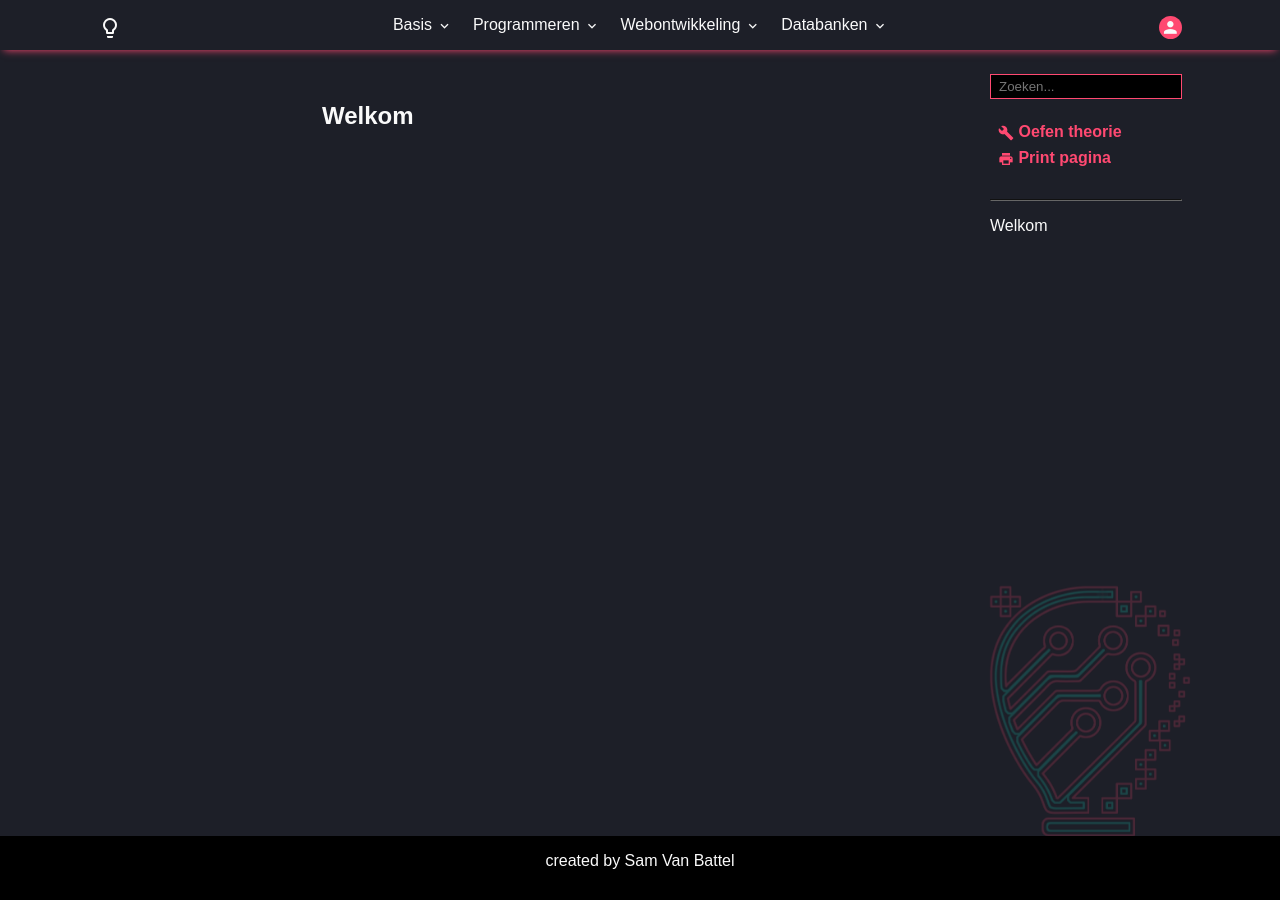
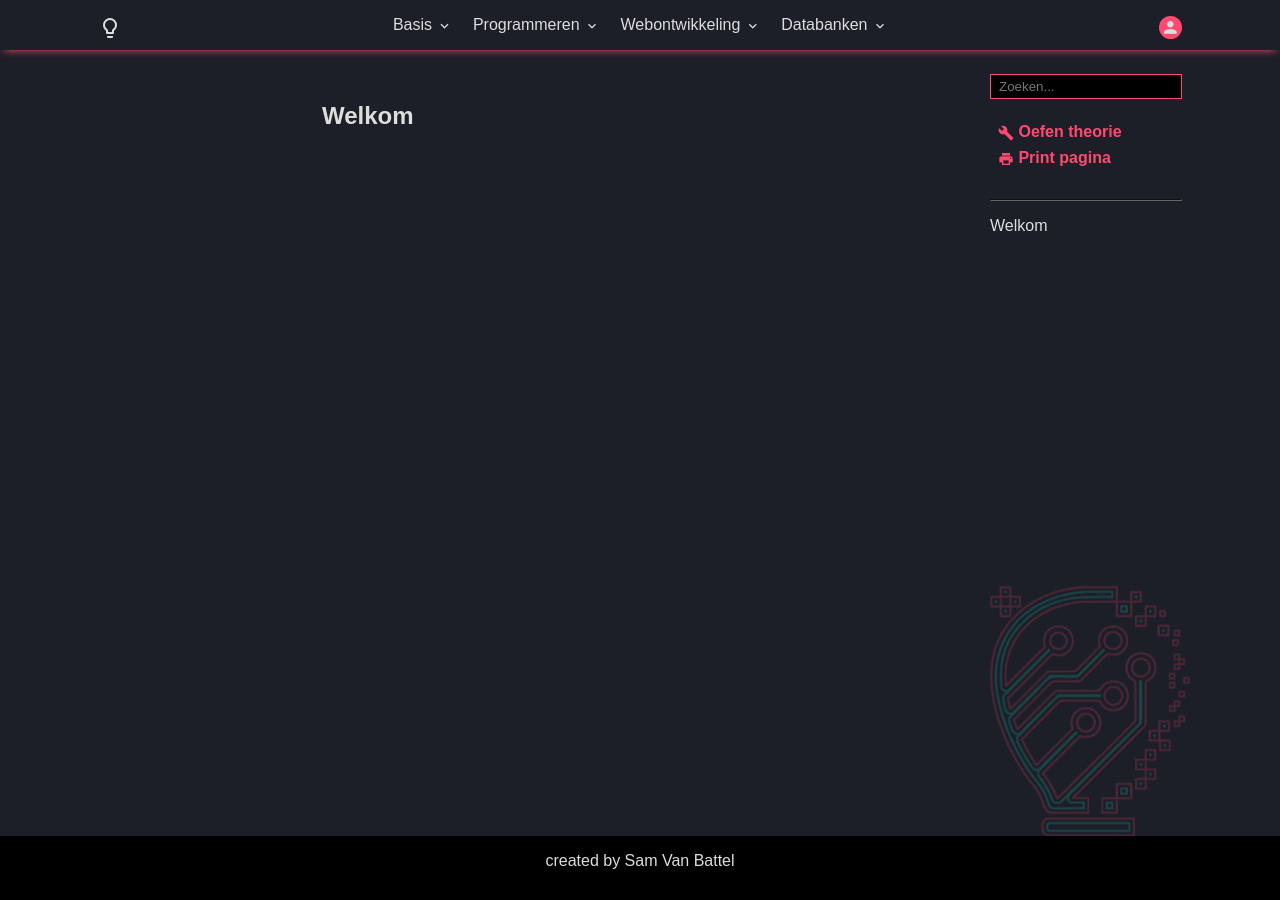
Before and after one commit to T-INFORMATICA/t-informatica.github.io, a Jekyll site: the page built from index.html, in a window 1280 px wide. Built offline with Jekyll 4.4.1, drawn with Linux system fonts in a browser that asks for light colours; comment, search, counter and statistics services are not loaded.

Commit message:
Update composition.css

```diff
--- a/assets/css/composition.css
+++ b/assets/css/composition.css
@@ -4,7 +4,7 @@
     --header-size: 50px;
 
     --color-100: #fff;
-    --color-200: #fafafa;
+    --color-200: #ddd;
     --color-300: ##dedede;
     --color-700: #42444e;
     --color-800: #1d1f28ff;
@@ -22,7 +22,7 @@
     --color-200: #1d1f28ff;
     --color-300: ##42444e;
     --color-700: #dedede;
-    --color-800: #fafafa;
+    --color-800: #ddd;
     --color-900: #fff;
     --color-accent-pink: #ff4971;
     --color-accent-cyan: #18e3c8;
```
